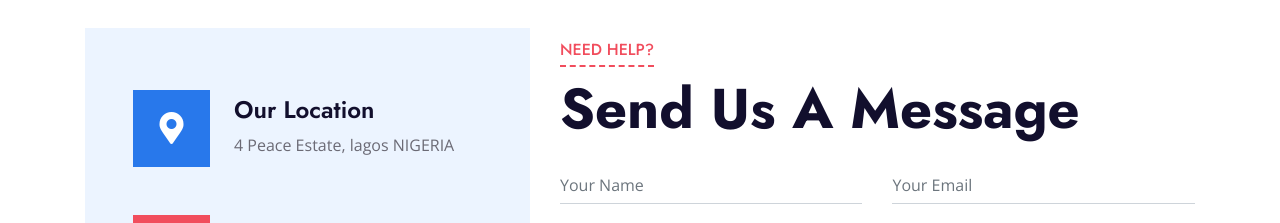
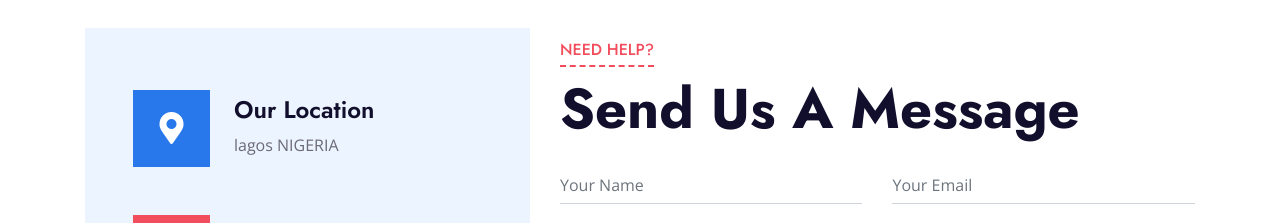
Before and after one commit to devcarkson/school-website, a plain HTML site: page index.html in a window 1280 px wide. Shown: the part 5540-5763 px from the top of the page. Drawn offline with nearby package versions, Linux system fonts and the light colour scheme.

Commit message:
Update index.html

```diff
--- a/index.html
+++ b/index.html
@@ -484,7 +484,7 @@
                             </div>
                             <div class="mt-n1">
                                 <h4>Our Location</h4>
-                                <p class="m-0">4 Peace Estate, lagos NIGERIA</p>
+                                <p class="m-0">lagos NIGERIA</p>
                             </div>
                         </div>
                         <div class="d-flex align-items-center mb-5">
```
